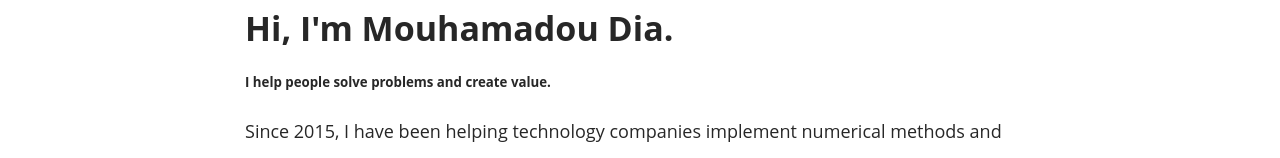
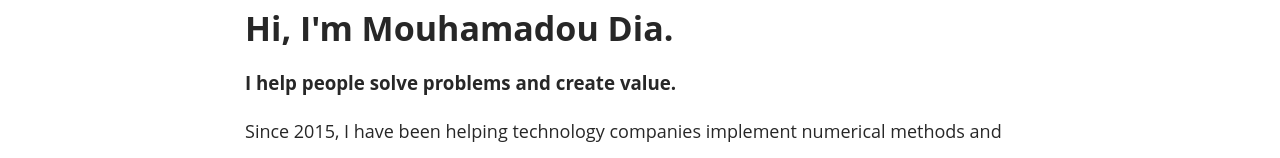
Before and after one commit to methzen/frontend-website, a Next.js app: page / in a window 1280 px wide. Shown: the part 160-318 px from the top of the page. Built offline with nearby package versions, Linux system fonts and the light colour scheme; no server answers.

Commit message:
h3 title

```diff
--- a/pages/index.js
+++ b/pages/index.js
@@ -27,7 +27,7 @@ export default class extends Component {
         <div className="homepage-container">
           <div className="homepage-introduction">
             <h1>Hi, I'm Mouhamadou Dia. </h1>
-            <h5>I help people solve problems and create value.</h5>
+            <h3>I help people solve problems and create value.</h3>
             <p>Since 2015, I have been helping technology companies implement numerical methods and
               strategies that help them make better decisions and solve complexe and challenging industrial problems.
               I have worked with companies like General Electric, Alstom, EDF, Edvance, Framatome...</p>
```
